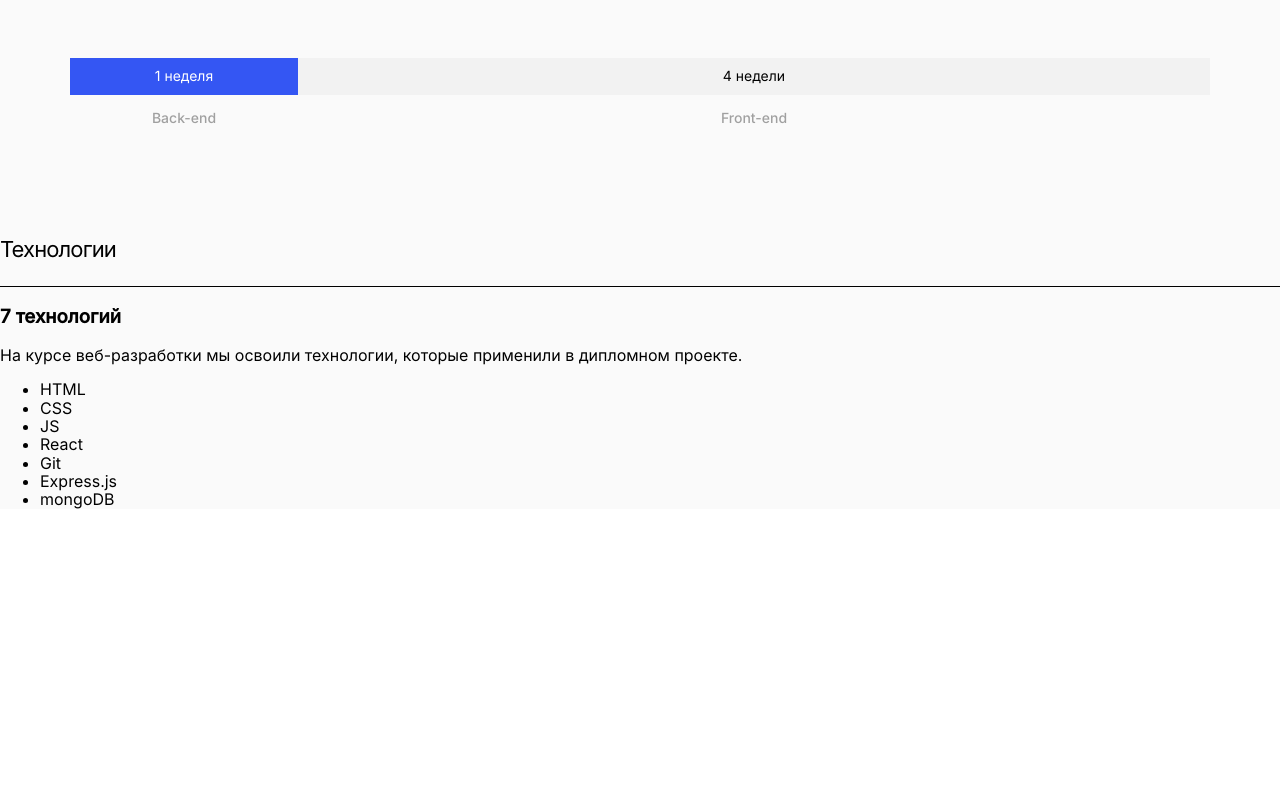
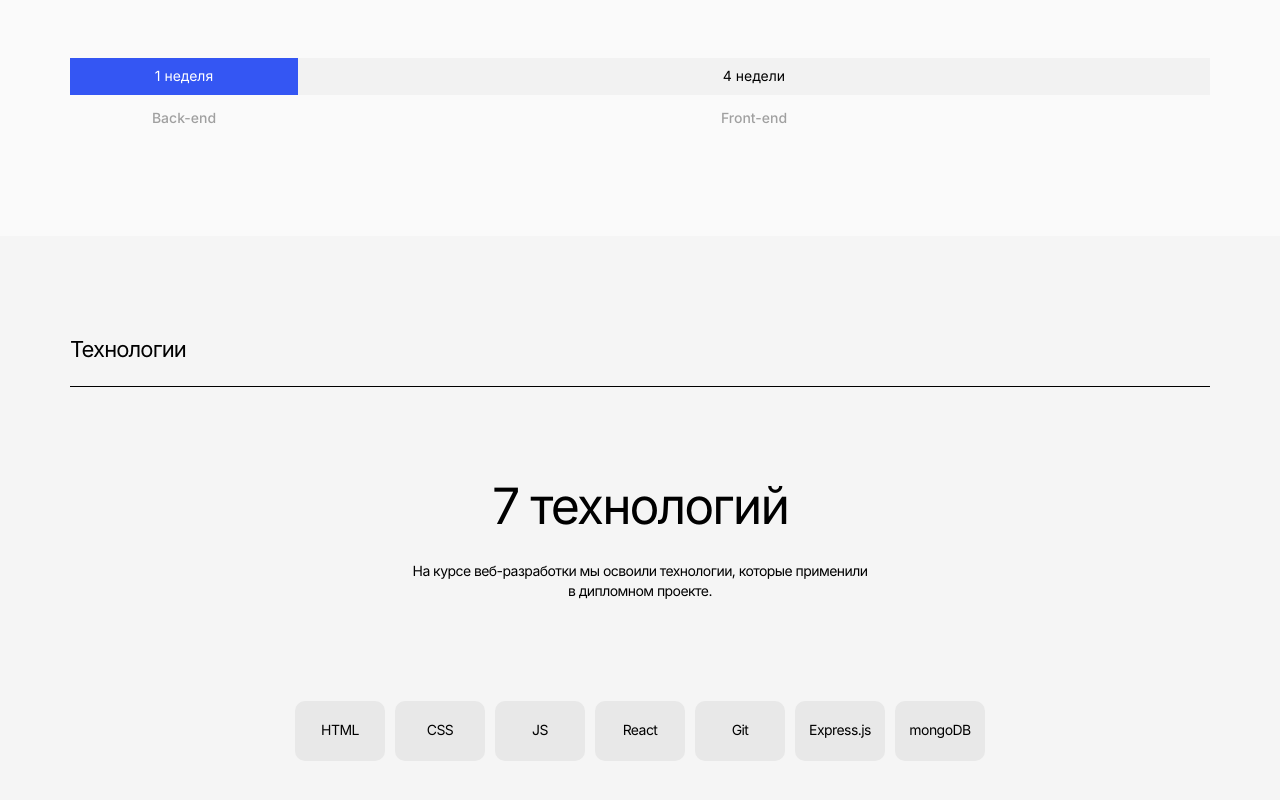
Before and after one commit to ShnaiderDanila/movies-explorer-frontend, a React (Create React App) app: page / in a window 1280 px wide. Shown: the part 1037-1837 px from the top of the page. Before the commit the page ends 1562 px from the top, so only its background shows below. Built offline with nearby package versions, Linux system fonts and the light colour scheme.

Commit message:
feat: Add css styles for the Techs component to ./src/components/Main/Techs/Techs.css

```diff
--- a/src/components/Main/Techs/Techs.css
+++ b/src/components/Main/Techs/Techs.css
@@ -0,0 +1,45 @@
+.techs {
+  padding: 100px 70px;
+  background-color: #f5f5f5;
+}
+
+.techs__subtitle {
+  margin: 90px auto 0 auto;
+  max-width: 600px;
+  text-align: center;
+  font-size: 50px;
+  font-weight: 400;
+  line-height: 58px;
+  letter-spacing: -0.04em;
+}
+
+.techs__text {
+  margin: 26px auto 0 auto;
+  max-width: 460px;
+  text-align: center;
+  font-size: 14px;
+  line-height: 20px;
+  letter-spacing: -0.04em;
+}
+
+.techs__elements {
+  margin: 100px 0 0 0;
+  padding: 0;
+  list-style-type: none;
+  display: flex;
+  justify-content: center;
+  gap: 10px;
+}
+
+.techs__element {
+  min-height: 60px;
+  min-width: 90px;
+  background-color: #e8e8e8;
+  border-radius: 10px;
+  display: flex;
+  justify-content: center;
+  align-items: center;
+  font-size: 14px;
+  line-height: 16.94px;
+  letter-spacing: -0.04em;
+}
```
